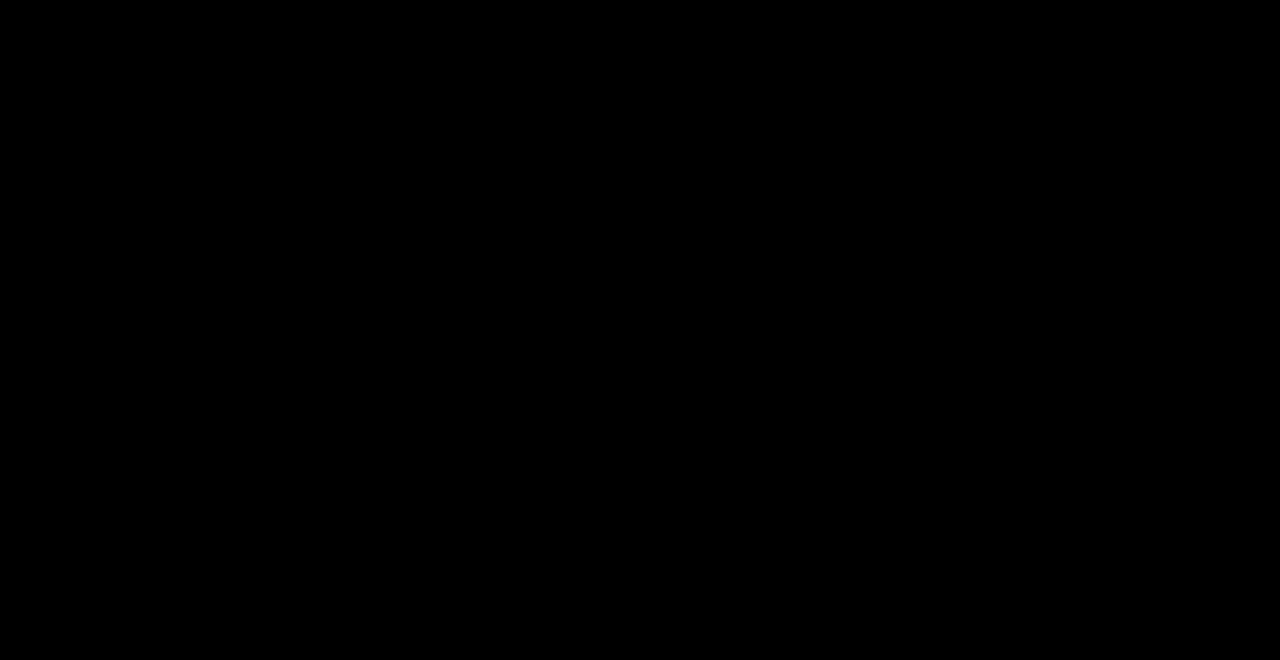
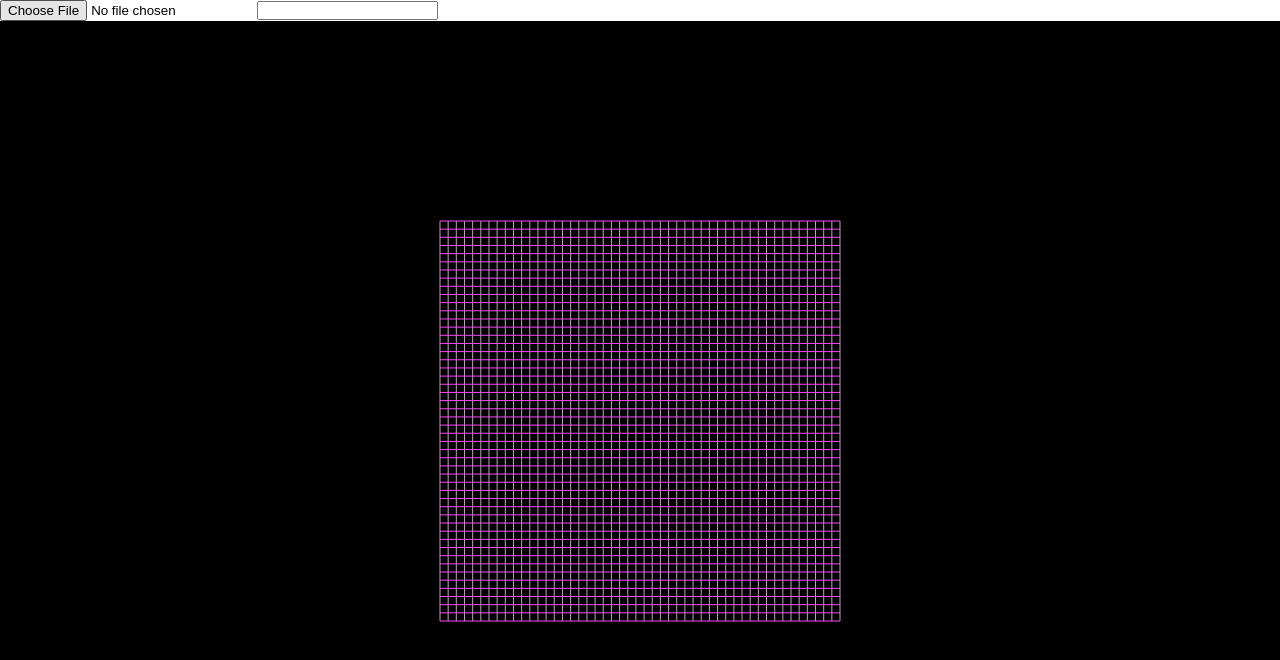
Before and after one commit to NicoAdams/MusicalManifold, a plain HTML site: page index.html in a window 1280 px wide. Drawn offline with Linux system fonts and the light colour scheme.

Commit message:
File uploads and colors

```diff
--- a/index.html
+++ b/index.html
@@ -12,6 +12,10 @@
 		</style>
 	</head>
 	<body>
+		<form>
+			<input type="file" name="pic" accept="audio/*" onchange="onOpenFile(event)">
+			<input type=
+		</form>
 		<canvas id="canvas">
 			HTML canvas doesn't work
 		</canvas>
--- a/scripts/main.js
+++ b/scripts/main.js
@@ -4,25 +4,37 @@ define(function(require) {
 	audioContext = require('./audio_context');
 	song         = require('./song');
 	mic          = require('./mic');
-	maps         = require('./maps')
+	maps         = require('./maps');
+	timer		 = require('./timer');
 
 	// either input a song or use the mic for input (connected determines weather the song is connected to the speakers)
-	// invincible = new song("music/DEAF KEV - Invincible.mp3", connected = true, gainValue = .1)
-	mic()
+	var currSong;// = new song("music/DEAF KEV - Invincible.mp3", connected = true, gainValue = .1)
+	// mic();
+
+	function startNewSong(path) {
+		currSong = new song(path);
+	}
+
+	window.onOpenFile = function(event) {
+		var tmppath = URL.createObjectURL(event.target.files[0]);
+		currSong = new song(tmppath, connected = true, gainValue = .2)
+	}
 
 	// parameters you might want to tune
-	audioContext.analyser.smoothingTimeConstant = .75	; // the closer to 1 the smoother bet less precises the data will be
+	audioContext.analyser.smoothingTimeConstant = .5; // the closer to 1 the smoother bet less precises the data will be
 	gridresolution = vec(50,50) // number of horizontal and vertical grid nodes
 	gridSize       = vec(200,200) //width and height of grid in pixels
 
 
 	mesh           = meshCreator.createMesh(gridSize,gridresolution);
 
-	function time() {return (new Date()).getTime() / 1000}
+	smoothing = 16;
+
 	function draw()
 	{
-		t = time()
-		map = maps.freqDependant(t)
+		// t = time()
+		t = timer.ms();
+		map = maps.crazyHackedVolumeManifold(t);
 
 		// clear and render the new grid
 		viewport.clear();
--- a/scripts/maps.js
+++ b/scripts/maps.js
@@ -17,68 +17,60 @@ define(function(require) {
 	}
 
 	maps.crazyHackedVolumeManifold = function(argument) {
+		// update the music data
+		audioContext.updateFrequencyData()
+		timeDataSum = -3000/audioContext.frequencyData.reduce(function(a, b) {return a + b;})
 		return function(v){
-
-			// update the music data
-			audioContext.updateFrequencyData()
-
-			timeDataSum = -3000/audioContext.frequencyData.reduce(function(a, b) {return a + b;})
 
 			dx = Math.sin(Math.cos(t/1000)*v.x*Math.PI*2+v.y*2+t*.0008*timeDataSum*.000000015)*timeDataSum
 			dy = Math.cos(v.y*Math.PI*timeDataSum+v.x*5+t*.0008*timeDataSum*.00000003)*timeDataSum
 
-			dr = (timeDataSum - .8) * 2/(10*(v.x**4 + v.y**4) + 1)
+			dr = 5 * timeDataSum * 2/(10*(v.x**4 + v.y**4) + 1)
 
-			return vec(v.x + dx/30, v.y + dy/30).rotate(dr);
+			return vec(v.x + dx/3, v.y + dy/3).rotate(dr);
 		}
 	}
 
 	maps.basicMusicDrawFunc = function(t)		{
+		audioContext.updateFrequencyData()
+		fData = audioContext.normedFrequencyData
+		freqDataSum = fData.reduce(function(a, b) {return a + b;})/audioContext.bufferSize
 		return function(v){
 
 			// update the music data
 			// audioContext.updateTimeData()
-			audioContext.updateFrequencyData()
 
 			// normed frequency data yields a float32 array of values between 0 and 1 inclusive
-			fData = audioContext.normedFrequencyData
 
 			// dividing by the buffer size produces a normalized value
-			freqDataSum = fData.reduce(function(a, b) {return a + b;})/audioContext.bufferSize
 			r = Math.sqrt(Math.pow(v.x,2)+Math.pow(v.y,2))
 
-			radialWave = Math.sin(t)*Math.cos(r*Math.PI*3)*Math.pow(10,-r)/3*freqDataSum
-			dx = Math.sin(2*t+7*v.y)/10*freqDataSum+radialWave
-			dy =  Math.cos(3*t+5*v.x)/8*freqDataSum+radialWave
+			radialWave = .2*Math.sin(2*10**-2*t)*Math.cos(r*Math.PI*3)*Math.pow(10,-r)/3*freqDataSum
+			dx = 2*Math.sin(10**-2*t+10*v.y)/10*freqDataSum+radialWave
+			dy = 2*Math.cos(10**-2*t+10*v.x)/8*freqDataSum+radialWave
 
 			return vec(v.x + dx, v.y + dy).rotate(10+freqDataSum*-r*2*Math.PI/3);
-
-
 		}
 	}
 
-	maps.freqDependant = function(t){
+	maps.freqDependent = function(t, averageOverIndices){
 		// update the music data
-			audioContext.updateFrequencyData()
+		audioContext.updateFrequencyData()
 
-			// normed frequency data yields a float32 array of values between 0 and 1 inclusive
-			fData = audioContext.normedFrequencyData
+		// normed frequency data yields a float32 array of values between 0 and 1 inclusive
+		fData = audioContext.normedFrequencyData
 		return function(v){
-
-
 
 			// dividing by the buffer size produces a normalized value
 			r = Math.sqrt(Math.pow(v.x,2)+Math.pow(v.y,2))
-			fIndex = Math.max(0,Math.floor(r/Math.sqrt(2)*audioContext.bufferSize)-1)
-			console.log(fData.slice(fIndex-1, fIndex+2))
-			fMag = util.sum(fData.slice(fIndex-1, fIndex+2).map(function(e) {e < 0}))
+			fLower = Math.max(0,Math.floor(r/Math.sqrt(2)*audioContext.bufferSize)-1);
+			fUpper = fLower + averageOverIndices;
+			fMag = util.sum(fData.slice(fLower, fUpper))/averageOverIndices;
 
 			dx =  fMag
 			dy = fMag
 
 			return vec(v.x + dx, v.y + dy);
-
-
 		}
 	}
 
--- a/scripts/mesh_creator.js
+++ b/scripts/mesh_creator.js
@@ -3,11 +3,42 @@ define(function(require) {
 	viewport = require('./viewport');
 
 	var meshCreator = {};
+
+	meshCreator.createRoundMesh = function(sizeVec, countVec, color)	{
+		var mesh = {}
+
+		getBasePoint = function(r, theta) {
+			x = r * Math.cos(theta);
+			y = r * Math.sin(theta);
+			return vec(2*x/(countVec.x-1)-1, 2*y/(countVec.y-1)-1);
+		}
+	}
+
 	meshCreator.createMesh = function(sizeVec, countVec, color) {
 		var mesh = {};
 
-		getBasePoint = function(x, y) {
-			return vec(2*x/(countVec.x-1)-1, 2*y/(countVec.y-1)-1);
+		getUnitVec = function(a, b) {
+			return vec(2*a/(countVec.x-1)-1, 2*b/(countVec.y-1)-1);
+		}
+
+		getBasePoint = function(a, b) {
+			return getUnitVec(a, b)
+		}
+
+		getCircleBasePoint = function(a, b) {
+			unitVec = vec(2*a/(countVec.x-1)-1, 2*b/(countVec.y-1)-1);
+
+			unitVec.x *= Math.sqrt(2) * Math.sqrt(1-unitVec.y**2);
+			unitVec.y *= Math.sqrt(2);
+			return unitVec;
+		}
+
+		getPolarBasePoint = function(a, b) {
+			unitVec = vec(2*a/(countVec.x-1)-1, 2*b/(countVec.y-1)-1);
+
+			r = (unitVec.x + 1)/2
+			theta = unitVec.y * Math.PI
+			return vec(r * Math.cos(theta), r * Math.sin(theta));
 		}
 
 		mesh.getPoints = function(fMapPoint=function(v){return v}) {
@@ -16,9 +47,16 @@ define(function(require) {
 				points[x] = [];
 				for(var y = 0; y < countVec.y; y++) {
 					points[x][y] = fMapPoint(getBasePoint(x, y)).multiply(sizeVec);
+					// points[x][y] = fMapPoint(getCircleBasePoint(x, y)).multiply(sizeVec);
 				}
 			}
 			return points;
+		}
+
+		function drawLine(p1, p2) {
+			d = Math.abs(vec(0,0).copy(p1).subtract(p2).horizontalAngleDeg());
+			color = util.rgb(d + 100, 250 - d, d + 100);
+			viewport.drawLine(p1, p2, color);
 		}
 
 		mesh.draw = function(fDisplacePoint) {
@@ -28,10 +66,10 @@ define(function(require) {
 				for(var y = 0; y < countVec.y; y++)
 				{
 					if(x > 0) {
-						viewport.drawLine(points[x-1][y], points[x][y]);
+						drawLine(points[x-1][y], points[x][y], color);
 					}
 					if(y > 0) {
-						viewport.drawLine(points[x][y-1], points[x][y]);
+						drawLine(points[x][y-1], points[x][y], color);
 					}
 				}
 			}
--- a/scripts/timer.js
+++ b/scripts/timer.js
@@ -4,8 +4,11 @@ define(function() {
 	}
 	startTime = getAbsTime();
 	return {
-		getTime: function() {
+		ms: function() {
 			return getAbsTime() - startTime;
+		},
+		s: function() {
+			return getMS() / 1000;
 		}
 	}
 })
--- a/scripts/util.js
+++ b/scripts/util.js
@@ -12,7 +12,11 @@ define(function() {
 	}
 
 	util.sum = function(arr) {
-		return arr.reduce(function(a, b) {return a + b;})
+		return arr.reduce(function(a, b) {return a + b;}, 0)
+	}
+
+	util.rgb = function(r,g,b) {
+		return "rgb("+Math.round(r)+","+Math.round(g)+","+Math.round(b)+")";
 	}
 
 	return util;
```
Also changed, not shown: scripts/viewport.js (+6 -6 lines).
